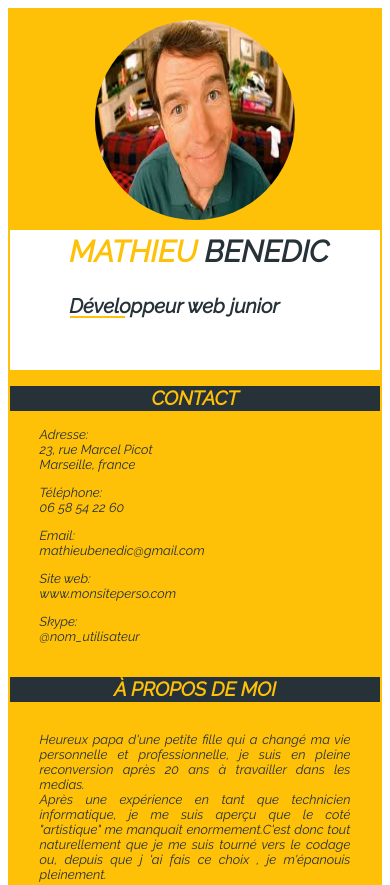
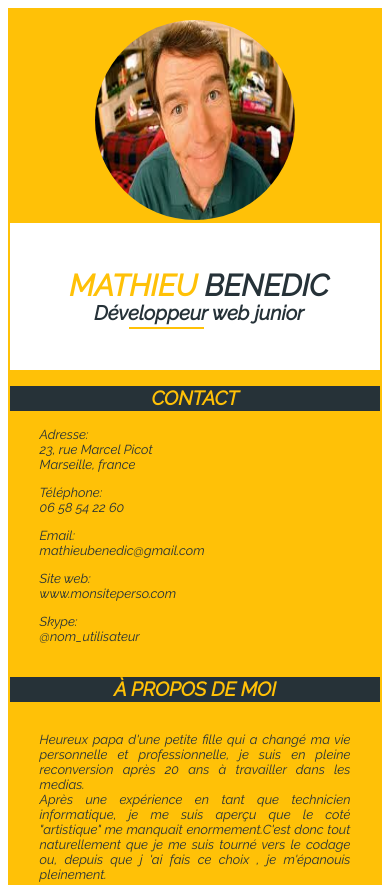
Before and after one commit to mathieu04/cv-mathieu, a plain HTML site: page index.html in a window 390 px wide. Shown: the top 885 px of the page. Drawn offline with Linux system fonts and the light colour scheme.

Commit message:
Add files via upload

```diff
--- a/index.html
+++ b/index.html
@@ -15,8 +15,8 @@
                 <div class="portrait">
                     <img src=image/malcom.jpg alt="photo du pere de la serie Malcom" id="photo">
                 </div>
-                <div class="titre">
-                    <h2> <span class="prenom">Mathieu</span> BENEDIC</h2>
+                <div class="titre" >
+                    <h2 class="nom"> <span class="prenom">Mathieu</span> BENEDIC</h2>
                     <h1 class="soustitre"> Développeur web junior</h1>
                 </div>
             </header>
--- a/style.css
+++ b/style.css
@@ -6,10 +6,10 @@ body{
 .container
 {
     margin: auto;
-   width: 1200px;
+
     border: solid 2px #FFC107 ;
     color:#263238;
-    box-shadow: 0 0 30px 5px rgba(0, 0, 0,0.2)
+
 }
 p{
     text-align: justify;
@@ -248,9 +248,33 @@ a:hover{
         width: auto;
         margin: auto;
         position: relative;
-        right: 30px;
+          right: 30px;
         bottom: 70px;
+        display: flex;
+        flex-direction: column;
+        margin-top: 20px;
+
+
     }
+    .soustitre{
+    display: flex;
+    justify-content: center;
+
+
+
+    }
+    .soustitre::after{
+    content: " ";
+    height: 2px;
+    width: 75px;
+    background-color: #FFC107;
+
+    position: absolute;
+    top: 26px;
+    left: 60px;
+}
+
+    .nom{}
 
     #photo{
         margin-top: 10px;
@@ -302,24 +326,19 @@ a:hover{
         width: auto;
         height: auto;
       font-size: 20px;
-}
+        margin-top: 50px;
+
+    }
 
 
 .soustitre {
 
     font-size: 20px;
-    top:40px;
+
+
     }
 
-    .soustitre::after{
-    content: " ";
-    height: 2px;
-    width: 55px;
-    background-color: #FFC107;
-    position: absolute;
-    top: 22px;
-    left: 1px;
-}
+
 
 
     .contact{
@@ -339,6 +358,7 @@ a:hover{
 
 @media all and (min-width: 1024px){
     .container{
-        width: auto
+        width: 1200px;
+          box-shadow: 0 0 30px 5px rgba(0, 0, 0,0.2)
     }
 }
```
